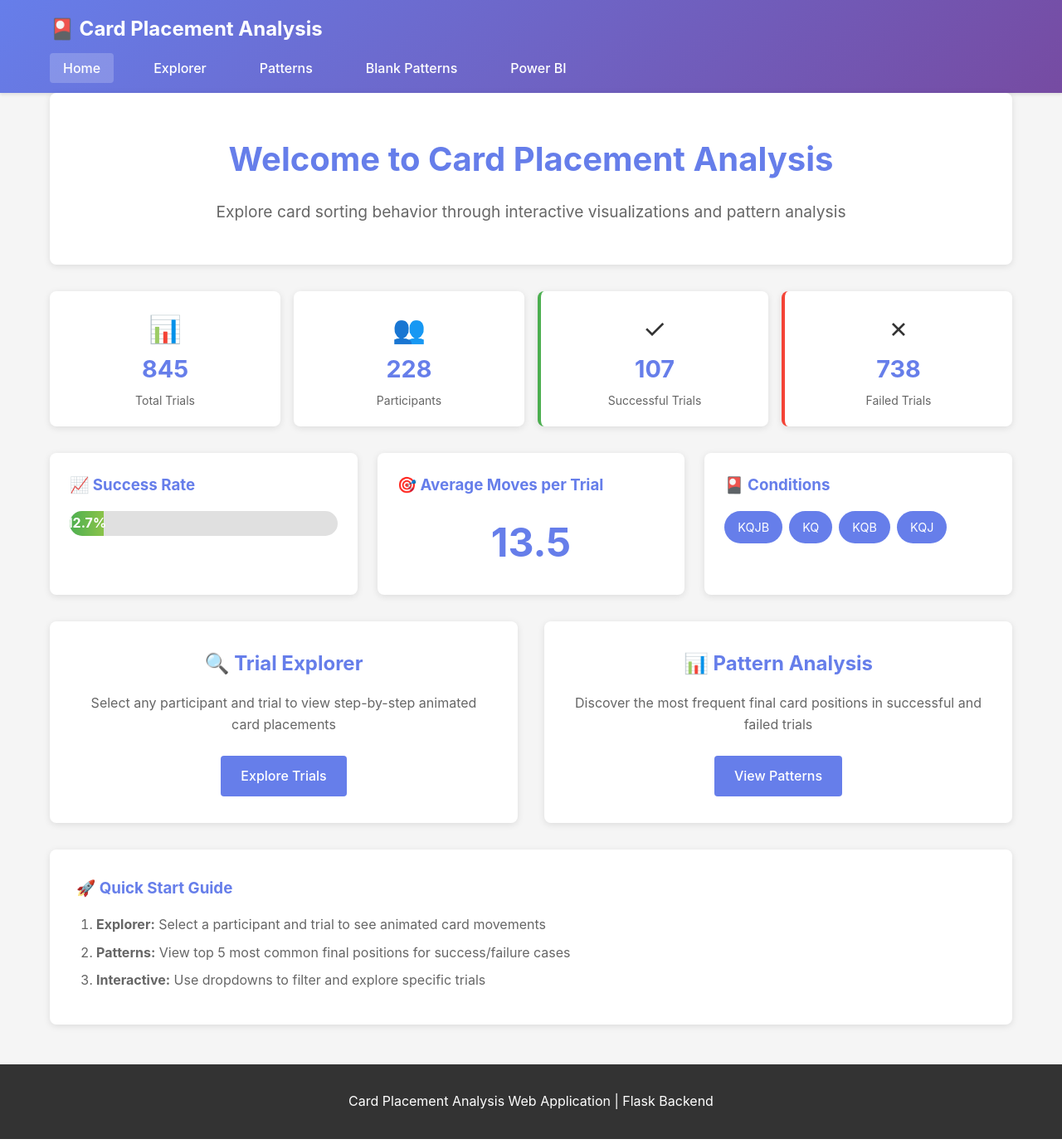
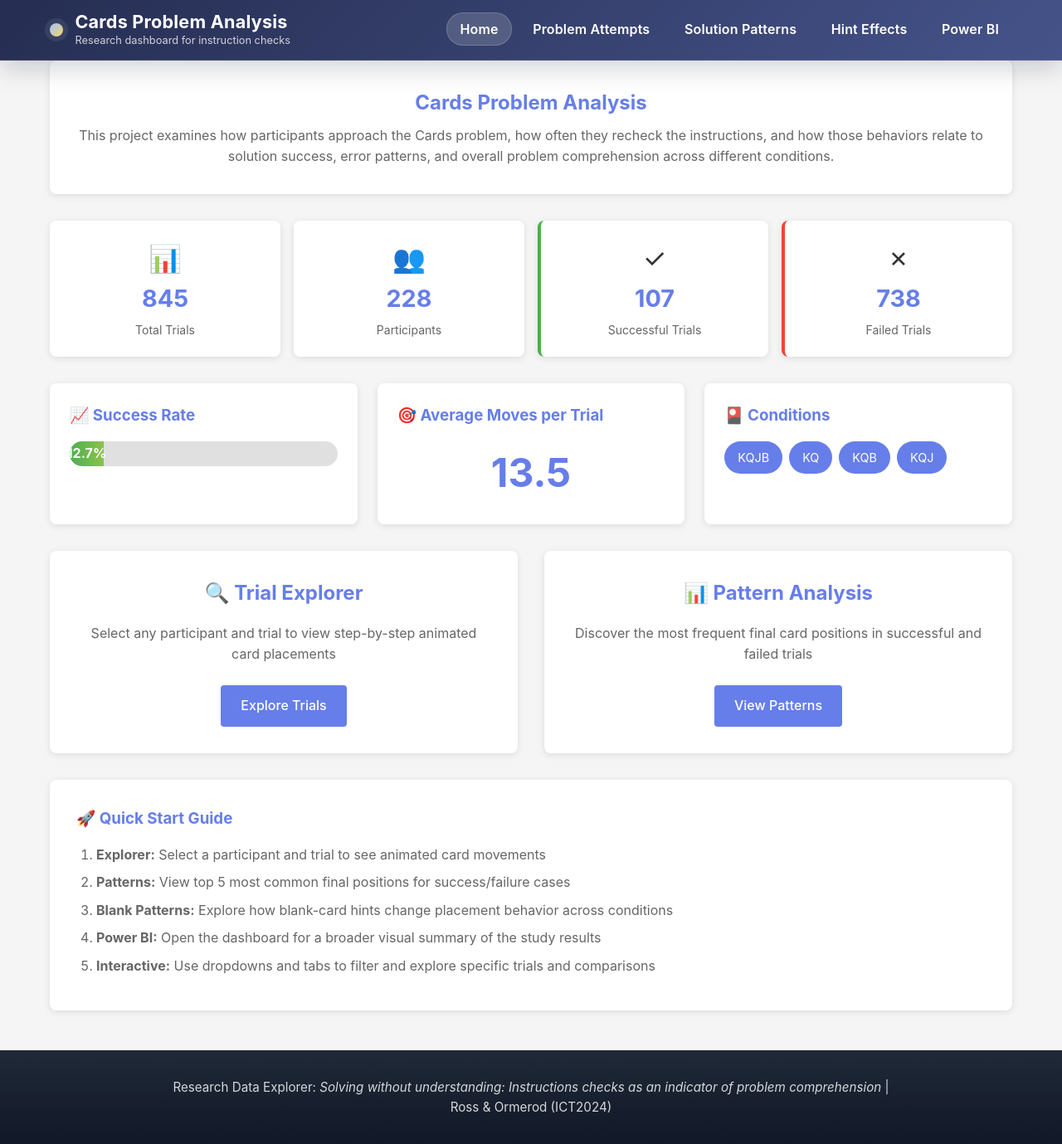
Before and after one commit to koinchsushan/CardsProblemAnalysis, a Flask app: page / in a window 1280 px wide. Shown: the whole page at 83% size. Run offline with Flask 3, Linux system fonts and the light colour scheme.

Commit message:
Refine research dashboard navigation and copy

```diff
--- a/static/css/style.css
+++ b/static/css/style.css
@@ -17,6 +17,10 @@ body {
     background-color: #f5f5f5;
 }
 
+html {
+    scroll-behavior: smooth;
+}
+
 .container {
     max-width: 1200px;
     margin: 0 auto;
@@ -25,36 +29,89 @@ body {
 
 /* Navigation Bar */
 .navbar {
-    background: linear-gradient(135deg, #667eea 0%, #764ba2 100%);
+    position: sticky;
+    top: 0;
+    z-index: 100;
+    background: linear-gradient(135deg, rgba(28, 37, 74, 0.96) 0%, rgba(62, 76, 133, 0.96) 100%);
+    backdrop-filter: blur(12px);
     color: white;
-    padding: 1rem 0;
-    box-shadow: 0 2px 4px rgba(0,0,0,0.1);
+    padding: 0.9rem 0;
+    box-shadow: 0 10px 30px rgba(15, 23, 42, 0.18);
+    border-bottom: 1px solid rgba(255, 255, 255, 0.12);
 }
 
-.nav-brand h1 {
-    font-size: 1.5rem;
-    margin-bottom: 0.5rem;
+.navbar .container {
+    display: flex;
+    align-items: center;
+    justify-content: space-between;
+    gap: 2rem;
+}
+
+.nav-brand {
+    flex: 0 1 auto;
+}
+
+.brand-link {
+    display: inline-flex;
+    align-items: center;
+    gap: 0.9rem;
+    color: white;
+    text-decoration: none;
+}
+
+.brand-mark {
+    width: 1rem;
+    height: 1rem;
+    border-radius: 999px;
+    background: linear-gradient(135deg, #9ec5ff 0%, #f8d36a 100%);
+    box-shadow: 0 0 0 6px rgba(255, 255, 255, 0.08);
+    flex: 0 0 auto;
+}
+
+.brand-copy {
+    display: flex;
+    flex-direction: column;
+    line-height: 1.15;
+}
+
+.brand-title {
+    font-size: 1.35rem;
+    font-weight: 700;
+    letter-spacing: 0.01em;
+}
+
+.brand-subtitle {
+    font-size: 0.8rem;
+    color: rgba(255, 255, 255, 0.78);
+    margin-top: 0.2rem;
 }
 
 .nav-menu {
     list-style: none;
     display: flex;
-    gap: 2rem;
-    margin-top: 1rem;
+    align-items: center;
+    gap: 0.6rem;
+    margin-top: 0;
+    flex-wrap: nowrap;
+    justify-content: flex-end;
+    flex: 0 0 auto;
 }
 
 .nav-menu a {
     color: white;
     text-decoration: none;
-    font-weight: 500;
-    padding: 0.5rem 1rem;
-    border-radius: 4px;
-    transition: background 0.3s;
+    font-weight: 600;
+    padding: 0.65rem 1rem;
+    border-radius: 999px;
+    transition: transform 0.2s ease, background 0.2s ease, box-shadow 0.2s ease;
+    letter-spacing: 0.01em;
 }
 
 .nav-menu a:hover,
 .nav-menu a.active {
-    background: rgba(255,255,255,0.2);
+    background: rgba(255, 255, 255, 0.16);
+    box-shadow: inset 0 0 0 1px rgba(255, 255, 255, 0.18);
+    transform: translateY(-1px);
 }
 
 /* Main Content Area */
@@ -572,15 +629,96 @@ main {
 
 /* Footer */
 footer {
-    background: #333;
+    background: linear-gradient(180deg, #1f2937 0%, #111827 100%);
     color: white;
     text-align: center;
     padding: 2rem 0;
     margin-top: 3rem;
+    border-top: 1px solid rgba(255, 255, 255, 0.08);
+}
+
+footer p {
+    max-width: 900px;
+    margin: 0 auto;
+    color: rgba(255, 255, 255, 0.82);
+    font-size: 0.95rem;
+}
+
+.back-to-top {
+    position: fixed;
+    right: 1.5rem;
+    bottom: 1.5rem;
+    z-index: 1000;
+    display: inline-flex;
+    align-items: center;
+    gap: 0.5rem;
+    padding: 0.85rem 1rem;
+    border: none;
+    border-radius: 999px;
+    background: linear-gradient(135deg, #667eea 0%, #764ba2 100%);
+    color: white;
+    box-shadow: 0 10px 24px rgba(102, 126, 234, 0.28);
+    cursor: pointer;
+    font: inherit;
+    font-weight: 600;
+    transition: transform 0.2s ease, box-shadow 0.2s ease, opacity 0.2s ease;
+}
+
+.back-to-top:hover {
+    transform: translateY(-2px);
+    box-shadow: 0 14px 28px rgba(102, 126, 234, 0.34);
+}
+
+.back-to-top:focus-visible {
+    outline: 3px solid rgba(255, 255, 255, 0.95);
+    outline-offset: 3px;
+}
+
+.back-to-top[hidden] {
+    display: none;
+}
+
+.back-to-top__text {
+    letter-spacing: 0.02em;
+}
+
+@media (max-width: 640px) {
+    .back-to-top {
+        right: 1rem;
+        bottom: 1rem;
+        padding: 0.75rem 0.9rem;
+    }
+
+    .back-to-top__text {
+        display: none;
+    }
 }
 
 /* Responsive Design */
 @media (max-width: 768px) {
+    .navbar .container {
+        display: flex;
+        flex-direction: column;
+        align-items: stretch;
+        gap: 1rem;
+    }
+
+    .nav-brand {
+        width: 100%;
+    }
+
+    .brand-link {
+        width: 100%;
+    }
+
+    .brand-title {
+        font-size: 1.2rem;
+    }
+
+    .brand-subtitle {
+        font-size: 0.75rem;
+    }
+
     .explorer-container {
         grid-template-columns: 1fr;
     }
@@ -595,7 +733,14 @@ footer {
 
     .nav-menu {
         flex-direction: column;
+        align-items: stretch;
+        justify-content: flex-start;
         gap: 0.5rem;
+    }
+
+    .nav-menu a {
+        display: block;
+        text-align: center;
     }
 
     .stats-grid {
--- a/static/js/main.js
+++ b/static/js/main.js
@@ -90,6 +90,36 @@ function createElement(tag, attributes = {}, content = '') {
     return element;
 }
 
+function initBackToTopButton() {
+    const button = document.getElementById('back-to-top');
+
+    if (!button) {
+        return;
+    }
+
+    const reducedMotionQuery = window.matchMedia('(prefers-reduced-motion: reduce)');
+    const scrollThreshold = 240;
+
+    const updateVisibility = () => {
+        button.hidden = window.scrollY < scrollThreshold;
+    };
+
+    const scrollToTop = () => {
+        window.scrollTo({
+            top: 0,
+            behavior: reducedMotionQuery.matches ? 'auto' : 'smooth'
+        });
+    };
+
+    button.addEventListener('click', scrollToTop);
+    window.addEventListener('scroll', updateVisibility, { passive: true });
+    updateVisibility();
+}
+
+if (typeof window !== 'undefined') {
+    document.addEventListener('DOMContentLoaded', initBackToTopButton);
+}
+
 // Export functions if using modules (optional)
 if (typeof module !== 'undefined' && module.exports) {
     module.exports = {
@@ -100,6 +130,7 @@ if (typeof module !== 'undefined' && module.exports) {
         showError,
         formatTrialLabel,
         clearElement,
-        createElement
+        createElement,
+        initBackToTopButton
     };
 }
--- a/templates/base.html
+++ b/templates/base.html
@@ -4,26 +4,34 @@
 <head>
     <meta charset="UTF-8">
     <meta name="viewport" content="width=device-width, initial-scale=1.0">
-    <title>{% block title %}Card Placement Analysis{% endblock %}</title>
+    <title>{% block title %}Problem Comprehension Study: Cards Task Analysis{% endblock %}</title>
     <link rel="stylesheet" href="{{ url_for('static', filename='css/style.css') }}">
     {% block extra_css %}{% endblock %}
 </head>
 
 <body>
+    <div id="top"></div>
     <nav class="navbar">
         <div class="container">
             <div class="nav-brand">
-                <h1>🎴 Card Placement Analysis</h1>
+                <a href="{{ url_for('index') }}" class="brand-link" aria-label="Cards Problem Analysis home">
+                    <span class="brand-mark" aria-hidden="true"></span>
+                    <span class="brand-copy">
+                        <span class="brand-title">Cards Problem Analysis</span>
+                        <span class="brand-subtitle">Research dashboard for instruction checks</span>
+                    </span>
+                </a>
             </div>
             <ul class="nav-menu">
                 <li><a href="{{ url_for('index') }}" {% if request.endpoint=='index' %}class="active" {% endif
                         %}>Home</a></li>
                 <li><a href="{{ url_for('explorer') }}" {% if request.endpoint=='explorer' %}class="active" {% endif
-                        %}>Explorer</a></li>
+                        %}>Problem Attempts</a></li>
                 <li><a href="{{ url_for('patterns') }}" {% if request.endpoint=='patterns' %}class="active" {% endif
-                        %}>Patterns</a></li>
-                <li><a href="{{ url_for('blank_patterns_page') }}">Blank Patterns</a></li>
-                <li><a href="{{ url_for('powerbi') }}">Power BI</a></li>
+                        %}>Solution Patterns</a></li>
+                <li><a href="{{ url_for('blank_patterns_page') }}" {% if request.endpoint=='blank_patterns_page' %}class="active" {% endif %}>Hint Effects</a></li>
+                <li><a href="{{ url_for('powerbi') }}" {% if request.endpoint=='powerbi' %}class="active" {% endif
+                        %}>Power BI</a></li>
             </ul>
         </div>
     </nav>
@@ -34,9 +42,14 @@
 
     <footer>
         <div class="container">
-            <p>Card Placement Analysis Web Application | Flask Backend</p>
+            <p>Research Data Explorer: <em>Solving without understanding: Instructions checks as an indicator of problem comprehension</em> | Ross & Ormerod (ICT2024)</p>
         </div>
     </footer>
+
+    <button id="back-to-top" class="back-to-top" type="button" aria-label="Back to top" title="Back to top" hidden>
+        <span aria-hidden="true">↑</span>
+        <span class="back-to-top__text">Top</span>
+    </button>
 
     <script src="{{ url_for('static', filename='js/main.js') }}"></script>
     <script src="{{ url_for('static', filename='js/animation_player.js') }}"></script>
--- a/templates/blank_patterns.html
+++ b/templates/blank_patterns.html
@@ -1,12 +1,12 @@
 {% extends "base.html" %}
 
-{% block title %}Blank Patterns{% endblock %}
+{% block title %}Hint Effects Analysis - Cards Problem Study{% endblock %}
 
 {% block content %}
 <div class="page-container">
     <div class="page-header">
-        <h1>Blank Pattern Viewer</h1>
-        <p>Explore blank-card placement patterns by Condition → Pattern → Participant → Trial.</p>
+        <h1>Hint Effects Analysis (Blank Patterns)</h1>
+        <p>Investigate how the presence of blank cards (as hints) influences problem-solving behavior, instruction rechecks, and solution success rates. Compare patterns across conditions and participants.</p>
     </div>
 
     <div class="blank-patterns-panel">
--- a/templates/explorer.html
+++ b/templates/explorer.html
@@ -4,13 +4,13 @@
 
 {% block content %}
 <div class="page-header">
-    <h2>🔍 Interactive Trial Explorer</h2>
-    <p>Select a participant and trial to view step-by-step card placement animation</p>
+    <h2>🔍 Problem Attempts Explorer</h2>
+    <p>Analyze individual trials, instruction rechecks, and solution strategies. Track how participants approach the problem with or without hints.</p>
 </div>
 
 <div class="explorer-container">
     <div class="controls-panel">
-        <h3>Select Trial</h3>
+        <h3>Select Trial & Analyze Behavior</h3>
 
         <div class="form-group">
             <label for="condition-select">Condition (Optional):</label>
--- a/templates/index.html
+++ b/templates/index.html
@@ -3,9 +3,9 @@
 {% block title %}Home - Card Placement Analysis{% endblock %}
 
 {% block content %}
-<div class="hero">
-    <h2>Welcome to Card Placement Analysis</h2>
-    <p>Explore card sorting behavior through interactive visualizations and pattern analysis</p>
+<div class="page-header">
+    <h2>Cards Problem Analysis</h2>
+    <p>This project examines how participants approach the Cards problem, how often they recheck the instructions, and how those behaviors relate to solution success, error patterns, and overall problem comprehension across different conditions.</p>
 </div>
 
 <div class="stats-grid">
@@ -78,7 +78,9 @@
     <ol>
         <li><strong>Explorer:</strong> Select a participant and trial to see animated card movements</li>
         <li><strong>Patterns:</strong> View top 5 most common final positions for success/failure cases</li>
-        <li><strong>Interactive:</strong> Use dropdowns to filter and explore specific trials</li>
+        <li><strong>Blank Patterns:</strong> Explore how blank-card hints change placement behavior across conditions</li>
+        <li><strong>Power BI:</strong> Open the dashboard for a broader visual summary of the study results</li>
+        <li><strong>Interactive:</strong> Use dropdowns and tabs to filter and explore specific trials and comparisons</li>
     </ol>
 </div>
 {% endblock %}
--- a/templates/patterns.html
+++ b/templates/patterns.html
@@ -4,8 +4,8 @@
 
 {% block content %}
 <div class="page-header">
-    <h2>📊 Pattern Analysis - Most Frequent Final Positions</h2>
-    <p>Explore the top 5 most common final card arrangements</p>
+    <h2>📊 Solution Patterns & Transfer Effects</h2>
+    <p>Analyze the most common final card arrangements across success and failure conditions. Examine how hint availability (blanks) affects solution strategies and transfer between trials.</p>
 </div>
 
 <div class="tabs">
```
